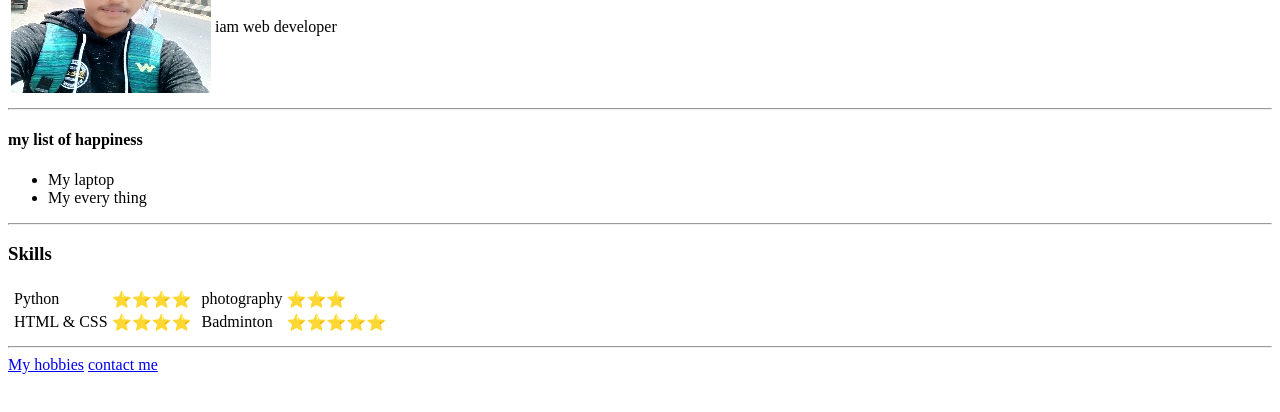
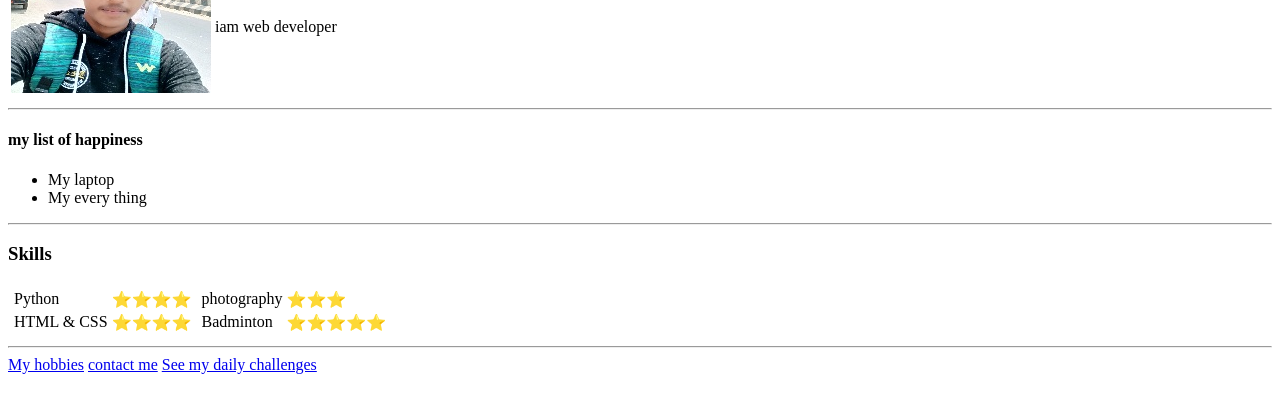
Before and after one commit to DInesh0420/CV, a plain HTML site: page index.html in a window 1280 px wide. Shown: the part 118-530 px from the top of the page. Drawn offline with Linux system fonts and the light colour scheme.

Commit message:
Update index.html

```diff
--- a/index.html
+++ b/index.html
@@ -57,5 +57,6 @@
     <hr />
     <a href="Hobbies.html">My hobbies</a>
     <a href="contact.html">contact me</a>
+    <a href="challenge.html">See my daily challenges</a>
   </body>
 </html>
```
